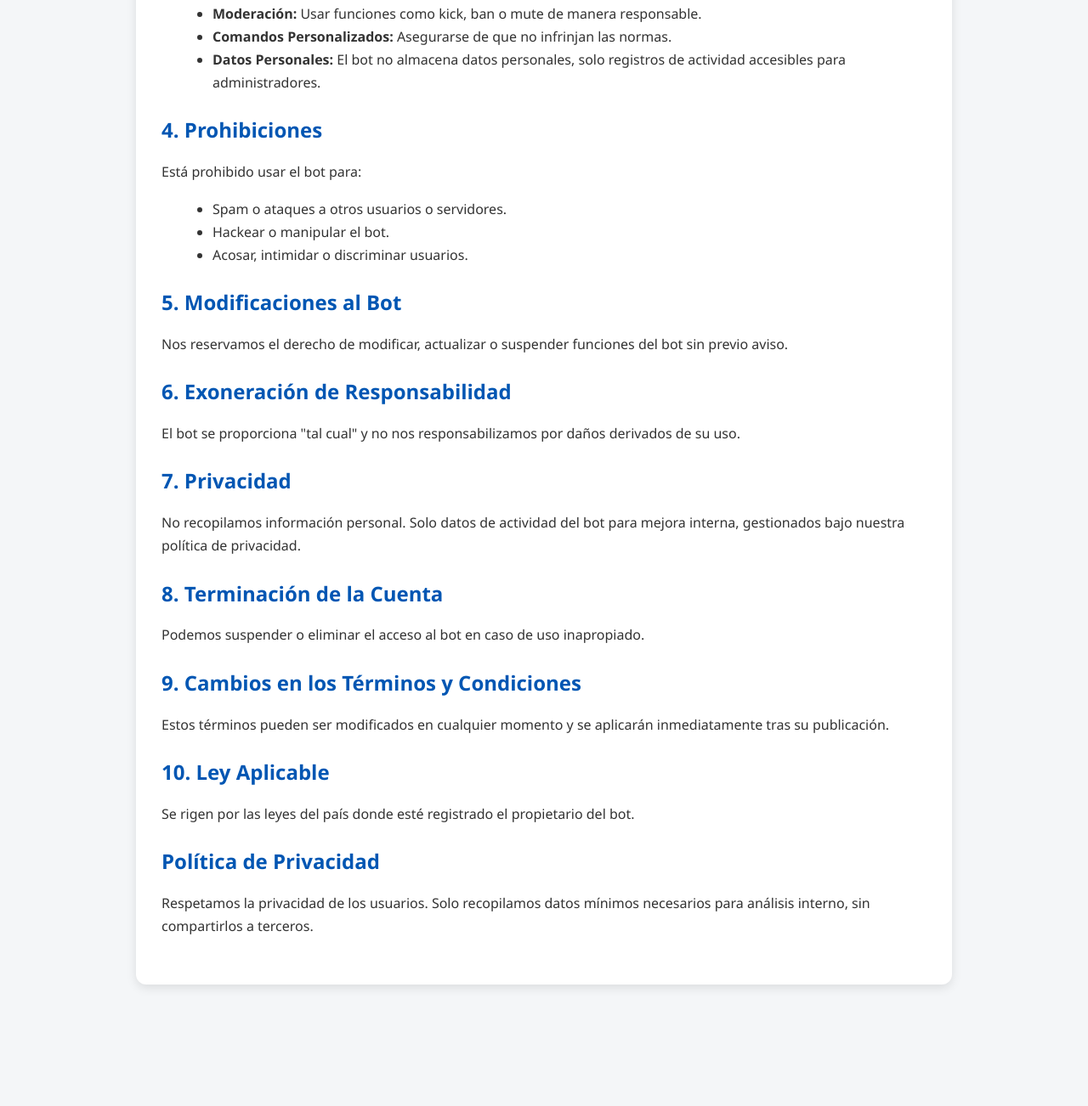
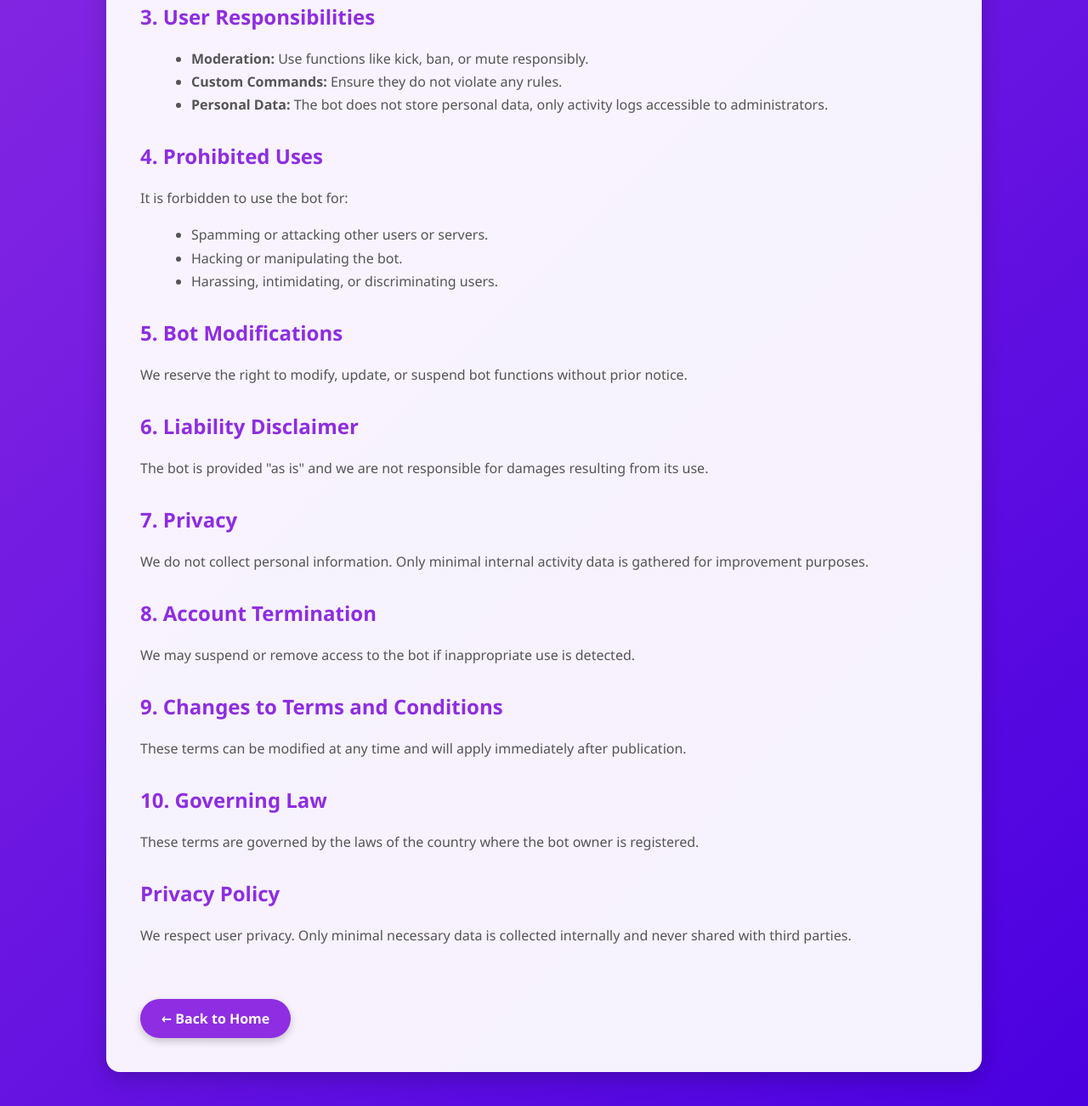
Before and after one commit to Alvaro3016/neoguardian, a plain HTML site: page terms-conditions.html in a window 1280 px wide. Shown: the part 518-1820 px from the top of the page at 85% size. Before the commit the page ends 1717 px from the top, so only its background shows below. Drawn offline with Linux system fonts and the light colour scheme.

Commit message:
terms-conditions.html

```diff
--- a/terms-conditions.html
+++ b/terms-conditions.html
@@ -6,11 +6,12 @@
   <title>Términos y Condiciones</title>
   <style>
     :root {
-            --background-light: #f4f6f8;
+      --background-light: #f9f4ff;
       --background-dark: #1e1e2f;
       --text-light: #333;
       --text-dark: #f0f0f0;
-            --primary-color: #0056b3;
+      --primary-color: #8e2de2;
+      --secondary-color: #4a00e0;
       --card-light: #fff;
       --card-dark: #2b2b3d;
     }
@@ -18,31 +19,35 @@
     body {
       margin: 0;
       font-family: 'Segoe UI', Tahoma, Geneva, Verdana, sans-serif;
-            background-color: var(--background-light);
+      background: linear-gradient(135deg, var(--primary-color), var(--secondary-color));
       color: var(--text-light);
-            transition: background-color 0.3s, color 0.3s;
+      min-height: 100vh;
+      display: flex;
+      flex-direction: column;
     }
 
     header {
       position: sticky;
       top: 0;
       background-color: var(--primary-color);
-            padding: 10px 20px;
+      padding: 15px 20px;
       color: white;
-            font-size: 22px;
+      font-size: 24px;
+      font-weight: bold;
       text-align: center;
       z-index: 1000;
       box-shadow: 0 2px 8px rgba(0,0,0,0.2);
     }
 
     .container {
-            max-width: 900px;
-            background-color: var(--card-light);
-            margin: 60px auto 40px;
-            padding: 30px;
-            border-radius: 12px;
-            box-shadow: 0 4px 12px rgba(0,0,0,0.1);
-            transition: background-color 0.3s;
+      max-width: 950px;
+      background-color: rgba(255, 255, 255, 0.95);
+      margin: 80px auto 40px;
+      padding: 40px;
+      border-radius: 16px;
+      box-shadow: 0 8px 24px rgba(0,0,0,0.2);
+      animation: fadeIn 1s ease forwards;
+      opacity: 0;
     }
 
     h1, h2 {
@@ -52,6 +57,7 @@
 
     p, li {
       line-height: 1.7;
+      color: #555;
     }
 
     ul {
@@ -59,105 +65,125 @@
     }
 
     .section {
-            margin-bottom: 25px;
-            opacity: 0;
-            transform: translateY(20px);
-            animation: fadeInUp 0.7s forwards;
+      margin-bottom: 30px;
     }
 
-        @keyframes fadeInUp {
+    .back-button {
+      display: inline-block;
+      margin-top: 30px;
+      background: var(--primary-color);
+      color: white;
+      padding: 12px 25px;
+      border: none;
+      border-radius: 30px;
+      text-decoration: none;
+      font-size: 16px;
+      font-weight: 600;
+      cursor: pointer;
+      box-shadow: 0 4px 10px rgba(0,0,0,0.2);
+      transition: background 0.3s, transform 0.3s;
+    }
+
+    .back-button:hover {
+      background: var(--secondary-color);
+      transform: scale(1.05);
+    }
+
+    @keyframes fadeIn {
       to {
         opacity: 1;
-                transform: translateY(0);
       }
     }
 
     @media (prefers-color-scheme: dark) {
       body {
-                background-color: var(--background-dark);
+        background: linear-gradient(135deg, #4a00e0, #8e2de2);
         color: var(--text-dark);
       }
       .container {
-                background-color: var(--card-dark);
+        background-color: rgba(43, 43, 61, 0.95);
       }
       header {
-                background-color: #0078d7;
+        background-color: #6a11cb;
       }
       h1, h2 {
-                color: #66aaff;
+        color: #bb86fc;
       }
     }
   </style>
 </head>
+
 <body>
-    <header>Términos y Condiciones</header>
+  <header>Terms and Conditions</header>
 
   <div class="container">
-        <p><strong>Última actualización:</strong> 25/04/2025</p>
+    <p><strong>Last updated:</strong> 25/04/2025</p>
 
     <div class="section">
-            <h2>1. Aceptación de los Términos</h2>
-            <p>Al usar este bot en tu servidor de Discord, aceptas estos Términos y Condiciones en su totalidad. Si no estás de acuerdo con alguna parte de estos términos, no utilices el bot.</p>
+      <h2>1. Acceptance of Terms</h2>
+      <p>By using this bot on your Discord server, you fully accept these Terms and Conditions. If you disagree with any part of these terms, do not use the bot.</p>
     </div>
 
     <div class="section">
-            <h2>2. Uso del Bot</h2>
-            <p>Este bot es una herramienta de moderación y automatización para servidores de Discord. El uso debe ser ético, legal y respetar las normas de Discord y las leyes aplicables.</p>
+      <h2>2. Bot Usage</h2>
+      <p>This bot is a moderation and automation tool for Discord servers. Usage must be ethical, legal, and respect Discord's rules and applicable laws.</p>
     </div>
 
     <div class="section">
-            <h2>3. Responsabilidades del Usuario</h2>
+      <h2>3. User Responsibilities</h2>
       <ul>
-                <li><strong>Moderación:</strong> Usar funciones como kick, ban o mute de manera responsable.</li>
-                <li><strong>Comandos Personalizados:</strong> Asegurarse de que no infrinjan las normas.</li>
-                <li><strong>Datos Personales:</strong> El bot no almacena datos personales, solo registros de actividad accesibles para administradores.</li>
+        <li><strong>Moderation:</strong> Use functions like kick, ban, or mute responsibly.</li>
+        <li><strong>Custom Commands:</strong> Ensure they do not violate any rules.</li>
+        <li><strong>Personal Data:</strong> The bot does not store personal data, only activity logs accessible to administrators.</li>
       </ul>
     </div>
 
     <div class="section">
-            <h2>4. Prohibiciones</h2>
-            <p>Está prohibido usar el bot para:</p>
+      <h2>4. Prohibited Uses</h2>
+      <p>It is forbidden to use the bot for:</p>
       <ul>
-                <li>Spam o ataques a otros usuarios o servidores.</li>
-                <li>Hackear o manipular el bot.</li>
-                <li>Acosar, intimidar o discriminar usuarios.</li>
+        <li>Spamming or attacking other users or servers.</li>
+        <li>Hacking or manipulating the bot.</li>
+        <li>Harassing, intimidating, or discriminating users.</li>
       </ul>
     </div>
 
     <div class="section">
-            <h2>5. Modificaciones al Bot</h2>
-            <p>Nos reservamos el derecho de modificar, actualizar o suspender funciones del bot sin previo aviso.</p>
+      <h2>5. Bot Modifications</h2>
+      <p>We reserve the right to modify, update, or suspend bot functions without prior notice.</p>
     </div>
 
     <div class="section">
-            <h2>6. Exoneración de Responsabilidad</h2>
-            <p>El bot se proporciona "tal cual" y no nos responsabilizamos por daños derivados de su uso.</p>
+      <h2>6. Liability Disclaimer</h2>
+      <p>The bot is provided "as is" and we are not responsible for damages resulting from its use.</p>
     </div>
 
     <div class="section">
-            <h2>7. Privacidad</h2>
-            <p>No recopilamos información personal. Solo datos de actividad del bot para mejora interna, gestionados bajo nuestra política de privacidad.</p>
+      <h2>7. Privacy</h2>
+      <p>We do not collect personal information. Only minimal internal activity data is gathered for improvement purposes.</p>
     </div>
 
     <div class="section">
-            <h2>8. Terminación de la Cuenta</h2>
-            <p>Podemos suspender o eliminar el acceso al bot en caso de uso inapropiado.</p>
+      <h2>8. Account Termination</h2>
+      <p>We may suspend or remove access to the bot if inappropriate use is detected.</p>
     </div>
 
     <div class="section">
-            <h2>9. Cambios en los Términos y Condiciones</h2>
-            <p>Estos términos pueden ser modificados en cualquier momento y se aplicarán inmediatamente tras su publicación.</p>
+      <h2>9. Changes to Terms and Conditions</h2>
+      <p>These terms can be modified at any time and will apply immediately after publication.</p>
     </div>
 
     <div class="section">
-            <h2>10. Ley Aplicable</h2>
-            <p>Se rigen por las leyes del país donde esté registrado el propietario del bot.</p>
+      <h2>10. Governing Law</h2>
+      <p>These terms are governed by the laws of the country where the bot owner is registered.</p>
     </div>
 
     <div class="section">
-            <h2>Política de Privacidad</h2>
-            <p>Respetamos la privacidad de los usuarios. Solo recopilamos datos mínimos necesarios para análisis interno, sin compartirlos a terceros.</p>
+      <h2>Privacy Policy</h2>
+      <p>We respect user privacy. Only minimal necessary data is collected internally and never shared with third parties.</p>
     </div>
+
+    <a href="https://neoguardianbot.space/" class="back-button">← Back to Home</a>
   </div>
 </body>
 </html>
```
Lines whose indentation alone changed are shown as unchanged.
